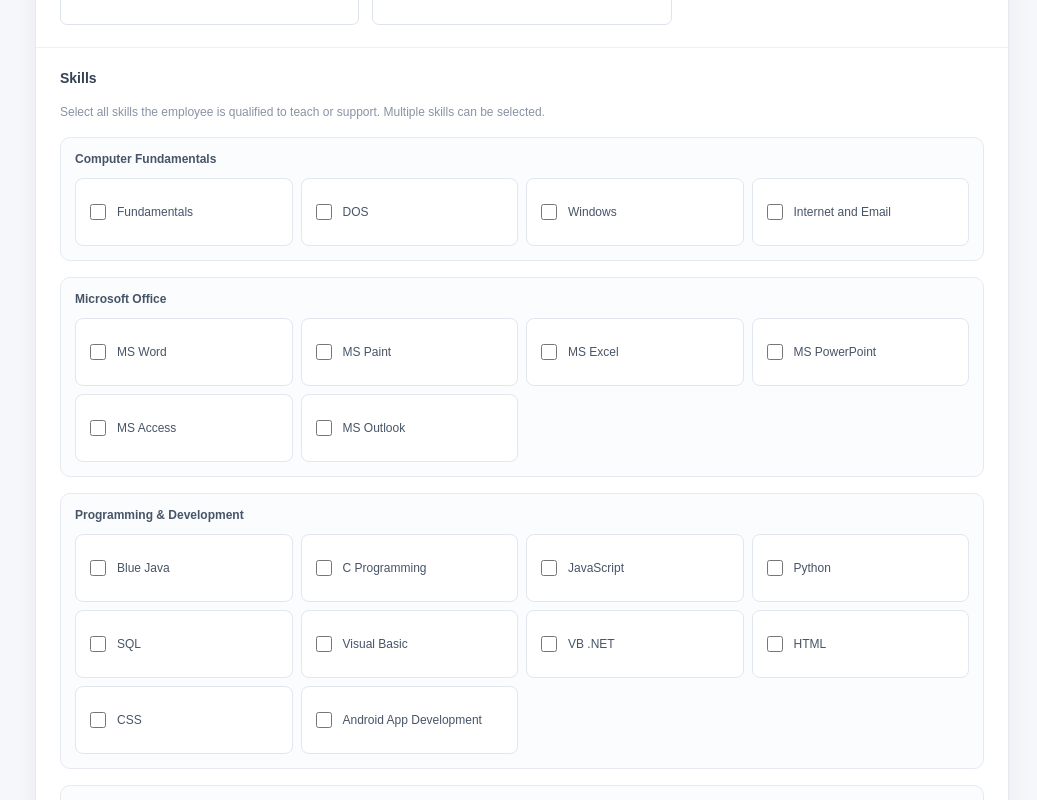
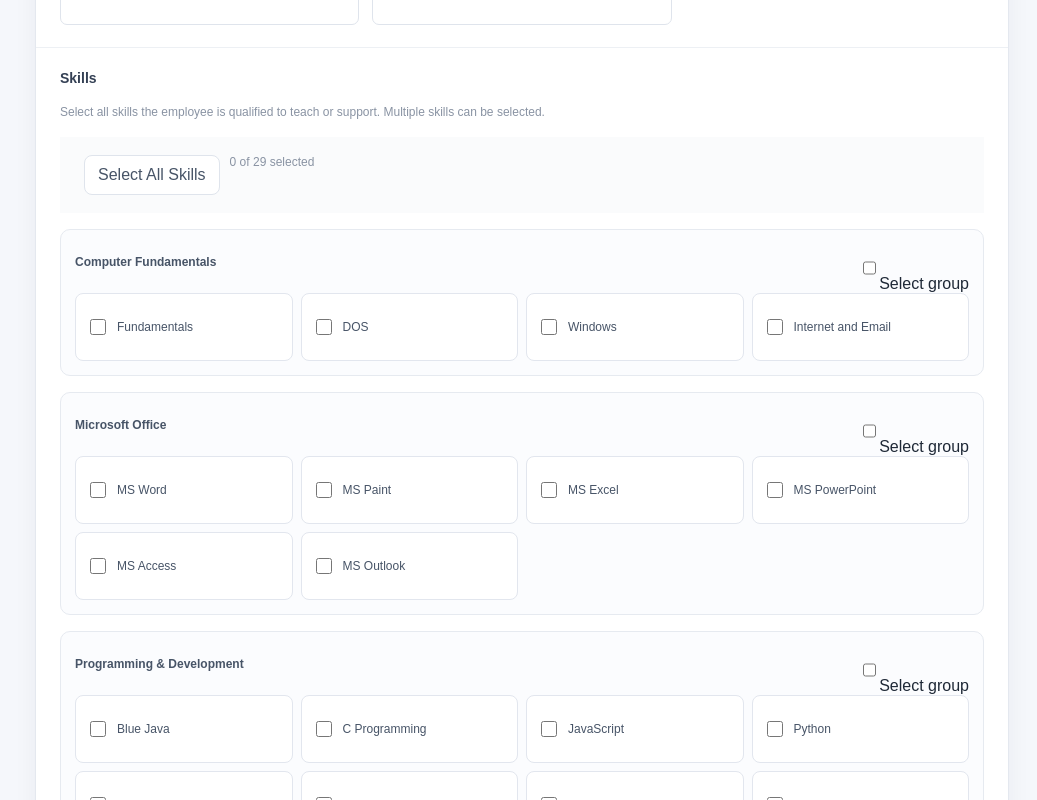
Before and after one commit to Ujjwal0620/RCLD_ISLAMPUR, a Next.js app: page /dashboard/employees/create in a window 1280 px wide. Shown: the part 1060-1860 px from the top of the page, without its empty margins (243-1280 px from the left). Built offline with nearby package versions, Linux system fonts and the light colour scheme; no server answers; the database is empty.

Commit message:
fix: show all employee skills with checkbox selection controls

```diff
--- a/app/dashboard/employees/create/page.js
+++ b/app/dashboard/employees/create/page.js
@@ -1,6 +1,6 @@
 "use client";
 
-import { useEffect, useState } from "react";
+import { useState } from "react";
 import { ArrowLeft, Save } from "lucide-react";
 import ERPLayout from "@/components/ERPLayout";
 
@@ -70,24 +70,9 @@
 
 export default function CreateEmployeePage() {
   const [form, setForm] = useState(initial);
-  const [skills, setSkills] = useState([]);
+  const [skills, setSkills] = useState(() => groups.flatMap((group) => group.skills));
   const [saving, setSaving] = useState(false);
   const [message, setMessage] = useState("");
-
-  useEffect(() => {
-    let cancelled = false;
-    fetch("/api/employees", { cache: "no-store" })
-      .then((r) => r.json())
-      .then((d) => {
-        if (!cancelled) setSkills(d.skills || []);
-      })
-      .catch(() => {
-        if (!cancelled) setSkills([]);
-      });
-    return () => {
-      cancelled = true;
-    };
-  }, []);
 
   const update = (key, value) => {
     setForm((current) => ({ ...current, [key]: value }));
@@ -97,6 +82,23 @@
     setForm((current) => ({
       ...current,
       leaveBalance: { ...current.leaveBalance, [key]: value }
+    }));
+  };
+
+  const allSkills = groups.flatMap((group) => group.skills);
+  const allSelected = allSkills.every((skill) => form.skills.includes(skill));
+
+  const toggleAllSkills = () => {
+    setForm((current) => ({ ...current, skills: allSelected ? [] : allSkills }));
+  };
+
+  const toggleGroup = (groupSkills) => {
+    const groupSelected = groupSkills.every((skill) => form.skills.includes(skill));
+    setForm((current) => ({
+      ...current,
+      skills: groupSelected
+        ? current.skills.filter((skill) => !groupSkills.includes(skill))
+        : [...new Set([...current.skills, ...groupSkills])]
     }));
   };
 
@@ -217,12 +219,28 @@
         <section className="form-section">
           <h3>Skills</h3>
           <p className="form-help">Select all skills the employee is qualified to teach or support. Multiple skills can be selected.</p>
+          <div className="form-actions" style={{ justifyContent: "flex-start", marginBottom: 16 }}>
+            <button type="button" className="ghost-btn" onClick={toggleAllSkills}>
+              {allSelected ? "Clear All Skills" : "Select All Skills"}
+            </button>
+            <span className="form-help">{form.skills.length} of {allSkills.length} selected</span>
+          </div>
           <div className="skill-groups">
             {groups.map((group) => (
               <div className="skill-group" key={group.title}>
-                <h4>{group.title}</h4>
+                <div style={{ display: "flex", alignItems: "center", justifyContent: "space-between", gap: 12 }}>
+                  <h4>{group.title}</h4>
+                  <label className="skill-group-select-all">
+                    <input
+                      type="checkbox"
+                      checked={group.skills.every((skill) => form.skills.includes(skill))}
+                      onChange={() => toggleGroup(group.skills)}
+                    />
+                    <span>Select group</span>
+                  </label>
+                </div>
                 <div className="skill-check-grid">
-                  {group.skills.filter((skill) => skills.includes(skill)).map((skill) => (
+                  {group.skills.map((skill) => (
                     <label key={skill} className={form.skills.includes(skill) ? "checked" : ""}>
                       <input type="checkbox" checked={form.skills.includes(skill)} onChange={() => toggleSkill(skill)} />
                       <span>{skill}</span>
```
